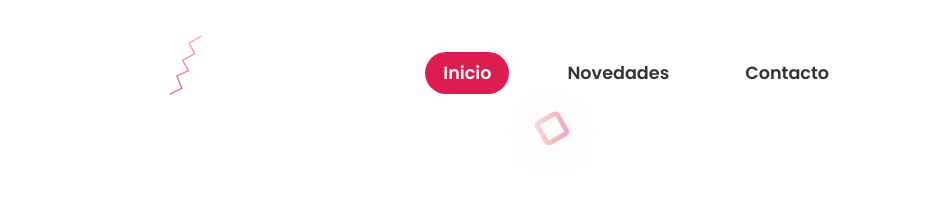
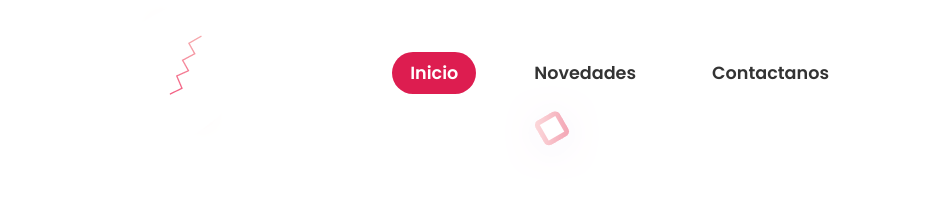
Before and after one commit to TheLordMati/TheLordMati.github.io, a plain HTML site: page index.html in a window 1280 px wide. Shown: the top 200 px of the page, 333-1280 px from the left. Drawn offline with Linux system fonts and the light colour scheme; files whose address does not match are found by name.

Commit message:
Update index.html

```diff
--- a/index.html
+++ b/index.html
@@ -20,7 +20,7 @@
             <ul class="navigation">
                 <li><a href="index.html" style="--i:1;" class='active'>Inicio</a></li>
                 <li><a href="novedades.html" style="--i:3;">Novedades</a></li>
-                <li><a href="Contacto.html" style="--i:4;">Contacto</a></li>
+                <li><a href="Contacto.html" style="--i:4;">Contactanos</a></li>
             </ul>
         </header>
         <div class="content">
```
